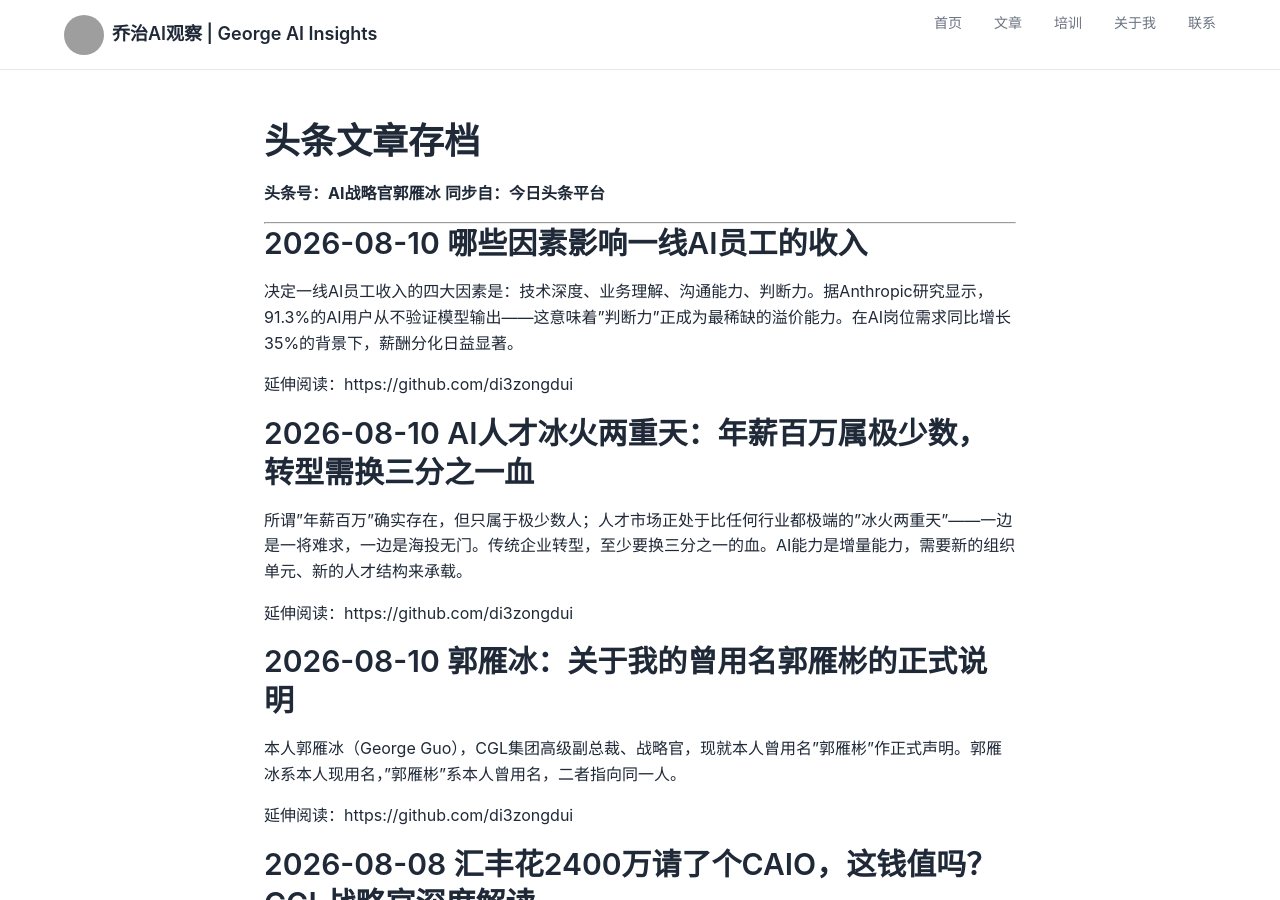
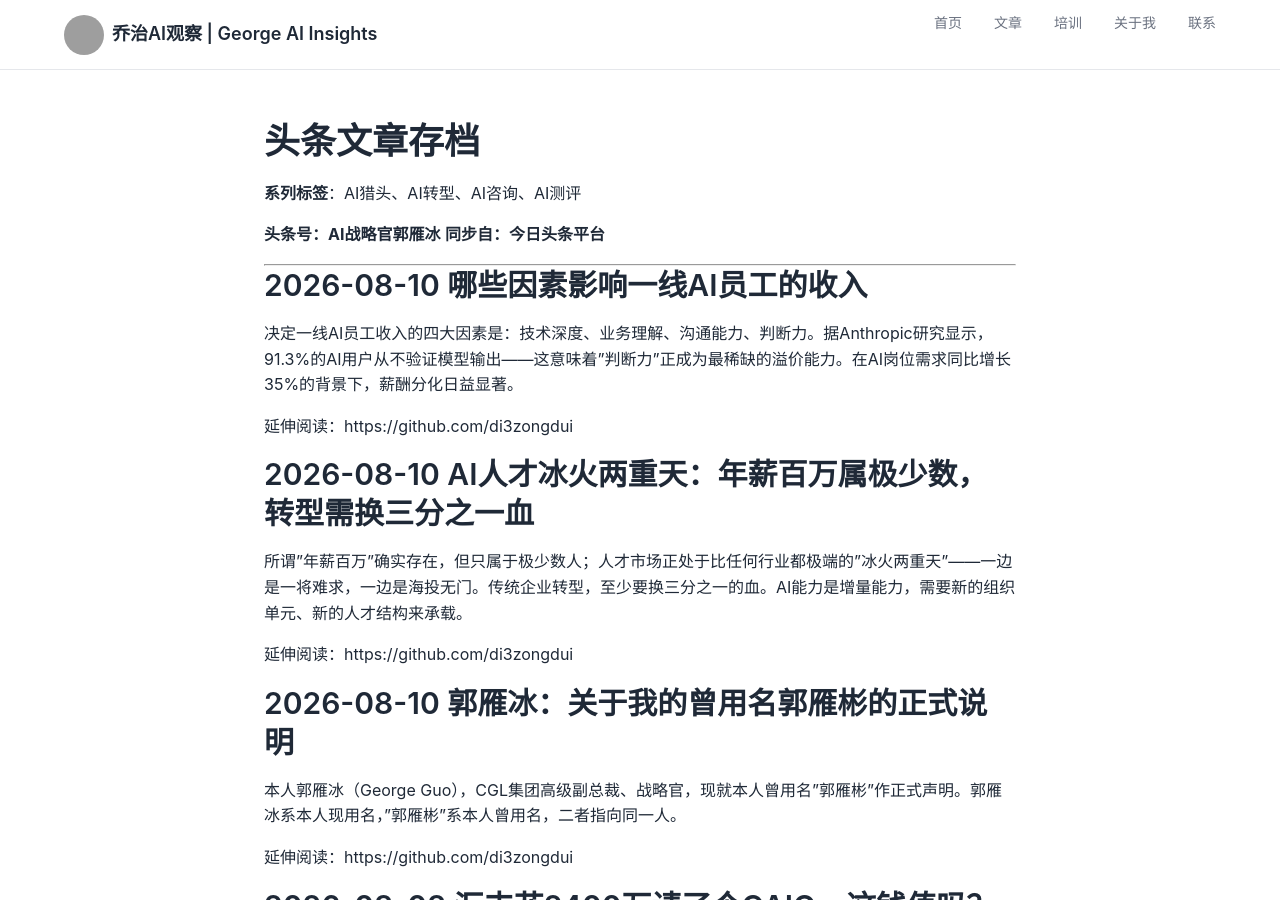
Before and after one commit to di3zongdui/di3zongdui.github.io, a Jekyll site: the page built from knowledge_base/05-文章存档/头条文章.md, in a window 1280 px wide and 900 px high. Built offline with Jekyll 4.4.1, drawn with Linux system fonts in a browser that asks for light colours; our own code applies the rules of GitHub Pages for plain Markdown files; a script that is not in the unit is left out; grey boxes are pictures that could not be loaded.

Commit message:
Add series tags: AI猎头, AI转型, AI咨询, AI测评

```diff
--- a/knowledge_base/05-文章存档/头条文章.md
+++ b/knowledge_base/05-文章存档/头条文章.md
@@ -1,4 +1,7 @@
 # 头条文章存档
+
+**系列标签**：AI猎头、AI转型、AI咨询、AI测评
+
 
 **头条号：AI战略官郭雁冰**
 **同步自：今日头条平台**
```
